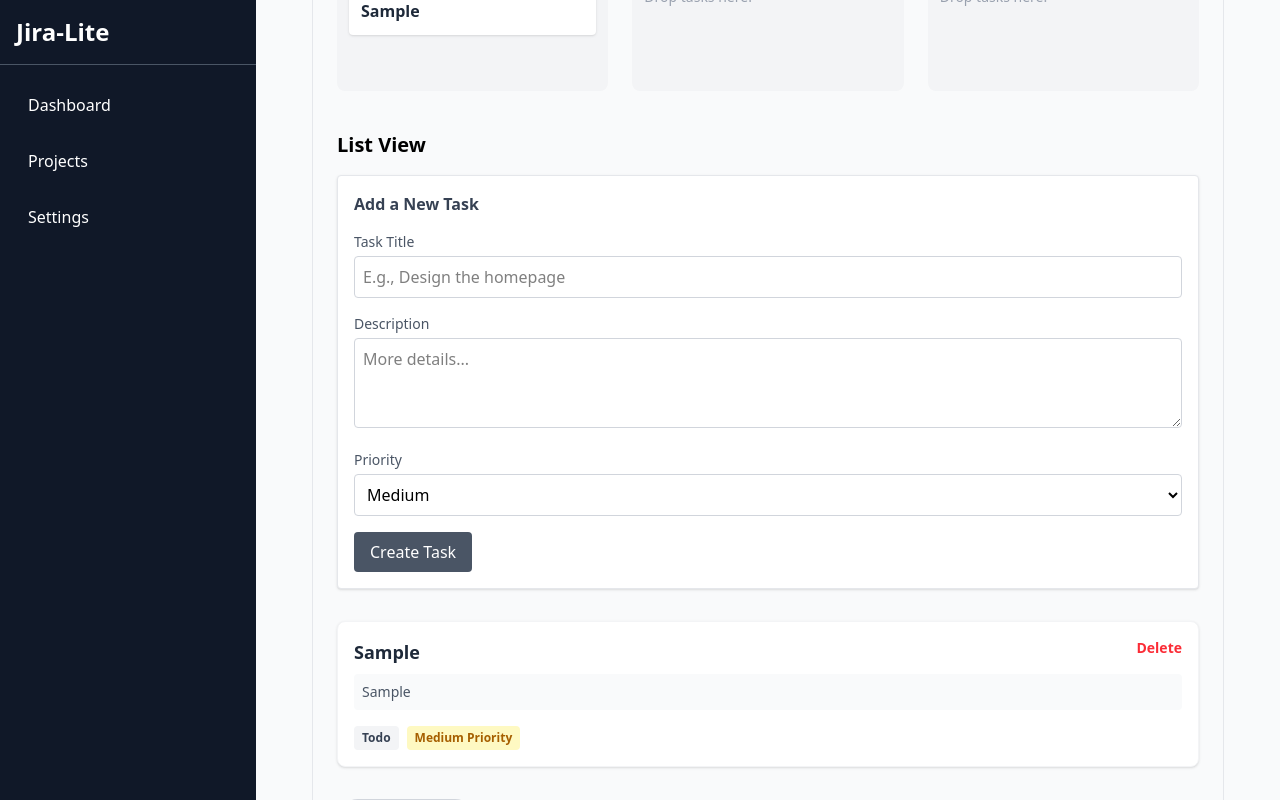
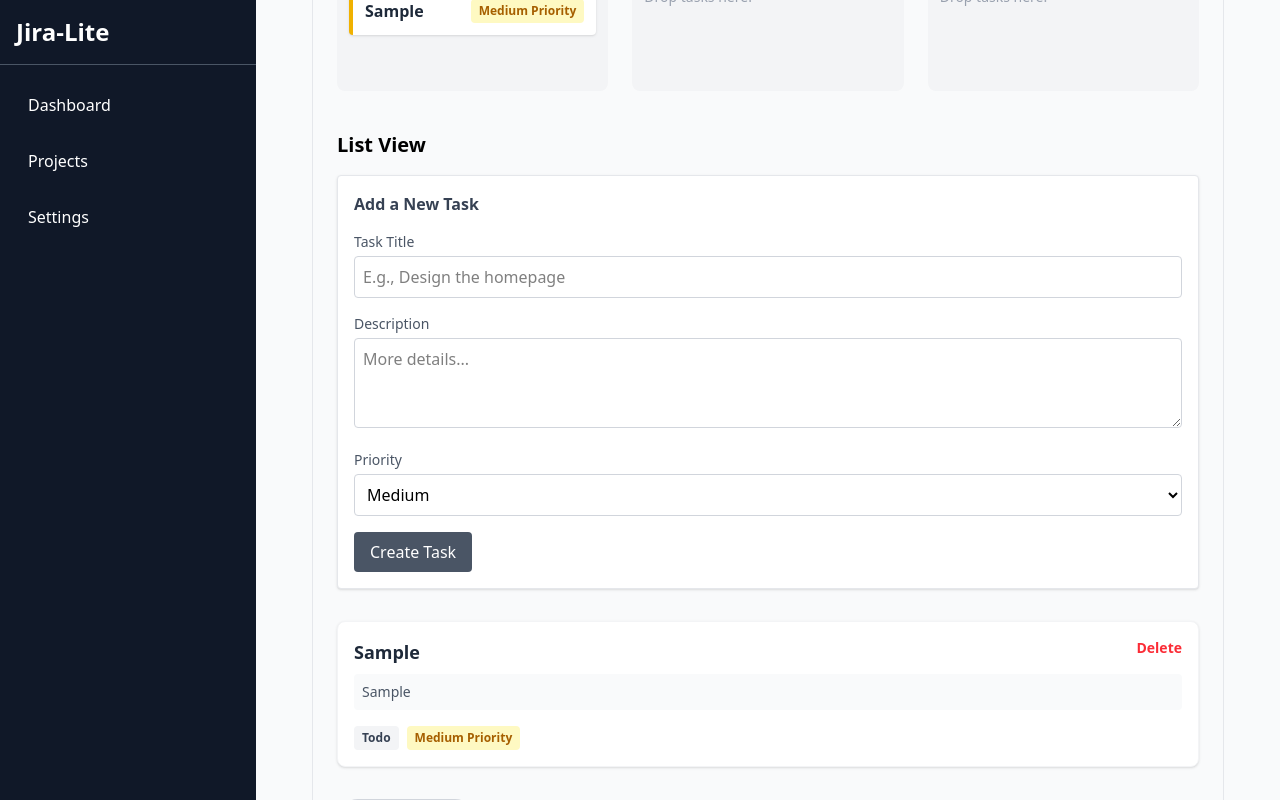
Before and after one commit to Namanjs/React, a React (Vite) app in the folder Jira-Lite/: page /projects/1 in a window 1280 px wide. Both pictures are taken after typing "Sample", "Sample" into the empty fields and a click on the button "Create Task". Built offline with nearby package versions, Linux system fonts and the light colour scheme.

Commit message:
Enhance task display in KanbanColumn with priority indicators and improved layout

```diff
--- a/Jira-Lite/src/components/KanbanColumn.jsx
+++ b/Jira-Lite/src/components/KanbanColumn.jsx
@@ -27,9 +27,21 @@ export default function KanbanColumn({ title, tasks, status, handleDrop }) {
                         key={task.id}
                         draggable={true}
                         onDragStart={(e) => handleDragStart(e, task)}
-                        className="bg-white p-3 rounded shadow cursor-grab active:cursor-grabbing"
+                        className={`bg-white p-3 rounded shadow cursor-grab active:cursor-grabbing flex justify-between items-center border-l-4
+                        ${task.priority === 'High' ? 'border-red-500' :
+                        task.priority === 'Medium' ? 'border-yellow-500' :
+                        'border-blue-500'}
+                        `}
                     >
                         <p className="font-semibold text-gray-800">{task.title}</p>
+
+                        <span className={`px-2 py-1 rounded text-xs font-semibold
+                        ${task.priority === 'High' ? 'bg-red-100 text-red-700 border border-red-500' :
+                        task.priority === 'Medium' ? 'bg-yellow-100 text-yellow-700' :
+                        'bg-blue-100 text-blue-700'}
+                        `}>
+                            {task.priority} Priority
+                        </span>
                     </div>
                 ))}
                 {tasks.length === 0 && <p className="text-gray-400 text-sm">Drop tasks here.</p>}
```
